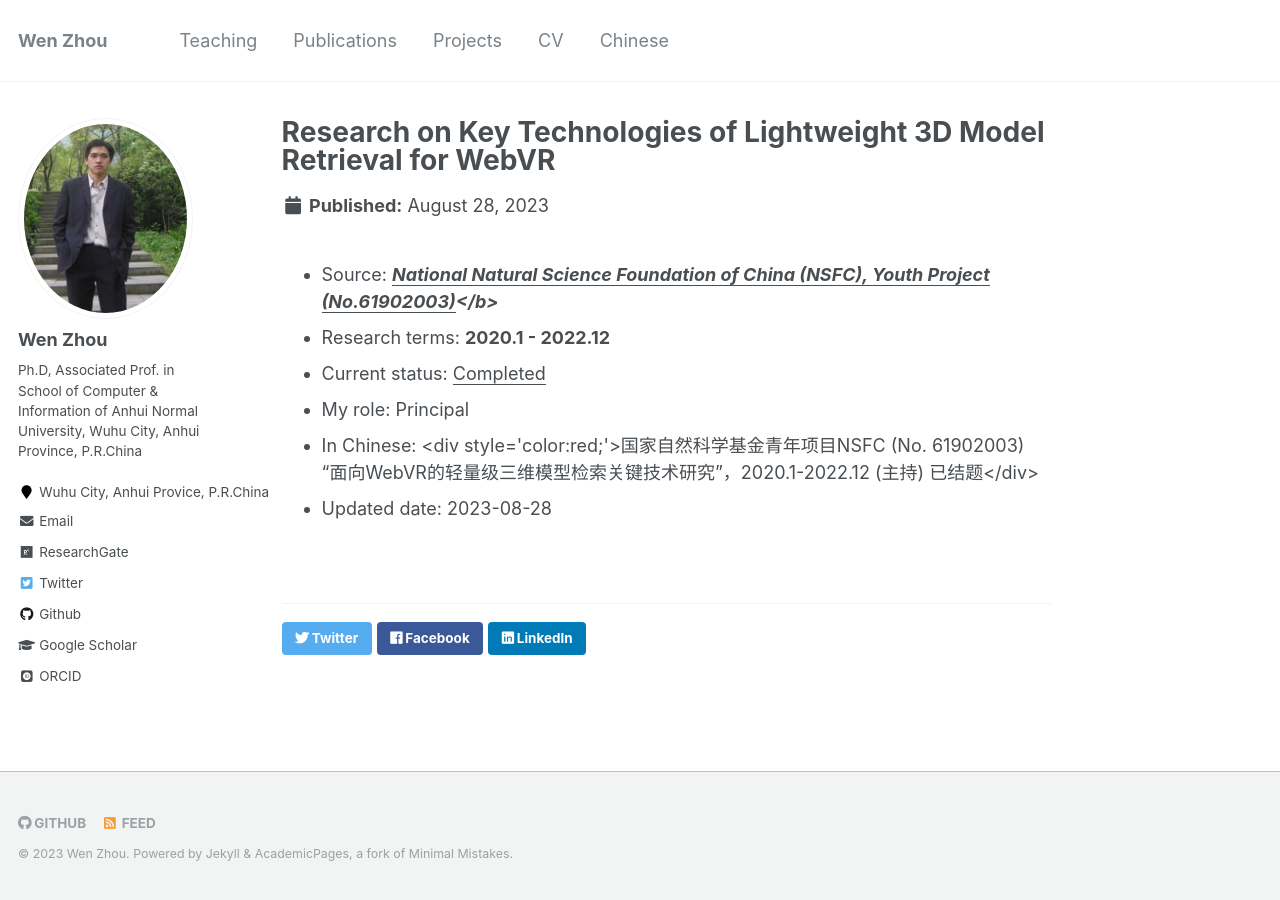
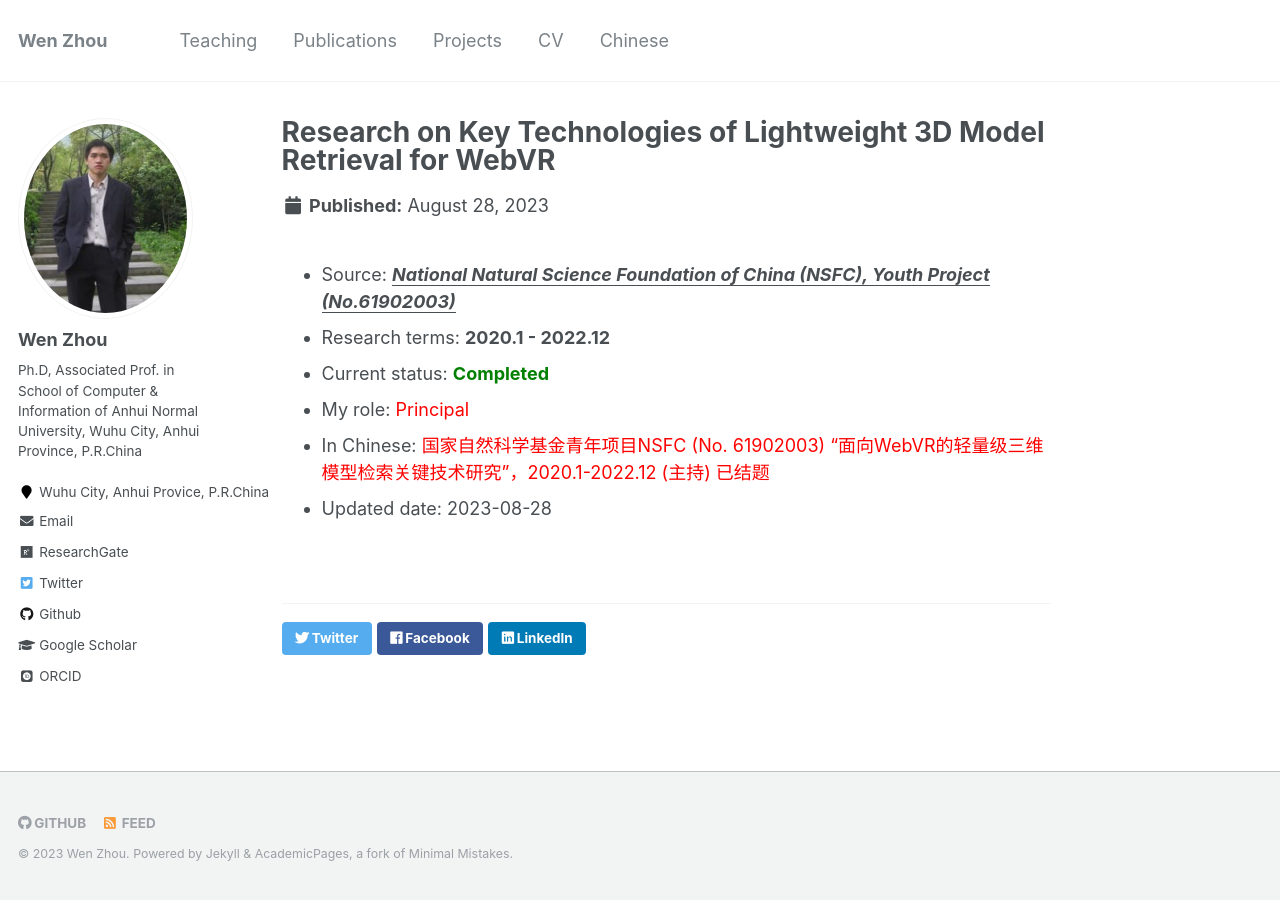
Before and after one commit to zhouwen327/zhouwen327.github.io, a Jekyll site: the page built from _projects/project01.md, in a window 1280 px wide. Built offline with Jekyll 4.4.1, drawn with Linux system fonts in a browser that asks for light colours; some web fonts are replaced.

Commit message:
Update project01.md

```diff
--- a/_projects/project01.md
+++ b/_projects/project01.md
@@ -4,9 +4,9 @@ collection: Projects
 type: "Projects"
 permalink: /projects/projects/
 ---
-- Source: <b><i><u>National Natural Science Foundation of China (NSFC), Youth Project (No.61902003)</u></b></i>
+- Source: <i><b><u>National Natural Science Foundation of China (NSFC), Youth Project (No.61902003)</u></b></i>
 - Research terms: <b>2020.1 - 2022.12</b>
-- Current status: <u>Completed</u>
-- My role:  Principal
-- In Chinese: <div style='color:red;'>国家自然科学基金青年项目NSFC (No. 61902003) “面向WebVR的轻量级三维模型检索关键技术研究”，2020.1-2022.12 (主持) 已结题</div>
+- Current status: <b><font color='green'>Completed</font></b>
+- My role:  <font color='red'>Principal</font>
+- In Chinese: <font style='color:red;'>国家自然科学基金青年项目NSFC (No. 61902003) “面向WebVR的轻量级三维模型检索关键技术研究”，2020.1-2022.12 (主持) 已结题</font>
 - Updated date: 2023-08-28
```
